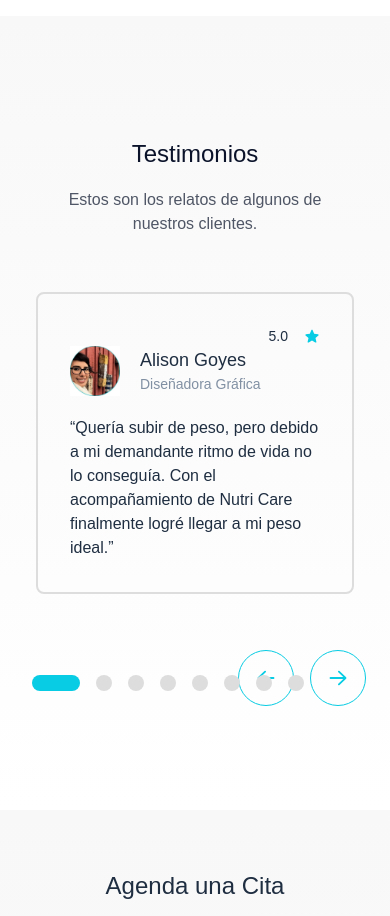
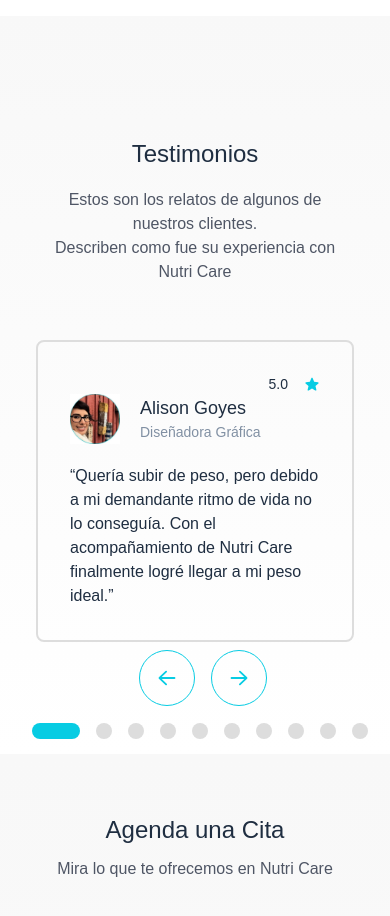
Before and after one commit to hpaulsalazar96/nutri-care-landing-page, a Next.js app: page / in a window 390 px wide. Shown: the part 2280-3196 px from the top of the page. Built offline with nearby package versions, Linux system fonts and the light colour scheme.

Commit message:
testimonial responsive fixed buttons position

```diff
--- a/components/Testimonial.tsx
+++ b/components/Testimonial.tsx
@@ -3,7 +3,7 @@
 import Slider from "react-slick"
 import Image from "next/image"
 import { StarIcon, ArrowLeftIcon, ArrowRightIcon, UserCircleIcon } from "@heroicons/react/20/solid";
-import { useMemo, useState } from "react"
+import { useEffect, useMemo, useState } from "react"
 import { testimonialsList } from "./utils/testimonialsList"
 import { ScrollAnimationWrapper } from "./misc/ScrollAnimationWrapper";
 import { motion } from "framer-motion";
@@ -47,6 +47,23 @@
     }
     const [sliderRef, setSliderRef] = useState<any>(null);
 
+    const [smallScreen, setSmallScreen] = useState(false);
+
+    useEffect(() => {
+        const updateScreenSize = () => {
+            if (window.innerWidth >= 720) {
+                setSmallScreen(false)
+            } else {
+                setSmallScreen(true)
+            }
+        }
+        updateScreenSize();
+        window.addEventListener('resize', updateScreenSize);
+        return () => {
+            window.removeEventListener('resize', updateScreenSize);
+        };
+    }, []);
+
     return (
         <>
             <div
@@ -59,19 +76,24 @@
                             <ScrollAnimationWrapper className={""}>
                                 <motion.h3
                                     variants={scrollAnimation}
-                                    className="text-2xl sm:text-3xl lg:text-4xl font-medium text-black-600 leading-normal w-9/12 sm: lg:w-4/12 mx-auto">
+                                    className="text-2xl sm:text-3xl lg:text-4xl font-medium text-nutricare-200 leading-normal w-9/12 sm: lg:w-4/12 mx-auto">
                                     Testimonios{" "}
                                 </motion.h3>
                                 <motion.p
                                     variants={scrollAnimation}
                                     className="leading-normal mx-auto mb-2 mt-4 w-10/12 sm:w-7/12 lg:w-6/12"
                                 >
-                                    Estos son los relatos de algunos de nuestros clientes.
+                                    Estos son los relatos de algunos de nuestros clientes. <br />
+                                        Describen como fue su experiencia con Nutri Care
                                 </motion.p>
                             </ScrollAnimationWrapper>
                         </div>
                         <ScrollAnimationWrapper className="w-full flex flex-col py-12">
                             <motion.div variants={scrollAnimation}>
+                                {
+                                    !smallScreen
+                                        ?
+                                        (<>
                                             <Slider
                                                 {...settings}
                                                 arrows={false}
@@ -133,6 +155,75 @@
                                                     </div>
                                                 </div>
                                             </div>
+                                        </>
+                                        )
+                                        :
+                                        (<>
+                                            <Slider
+                                                {...settings}
+                                                arrows={false}
+                                                ref={setSliderRef}
+                                                className="flex items-stretch justify-items-stretch"
+                                            >
+                                                {testimonialsList.map((listTestimonis, index) => (
+                                                    <div className="px-3 flex items-stretch" key={index}>
+                                                        <div className="border-2 border-gray-500 hover:border-nutricare-100 transition-all rounded-lg p-8 flex flex-col">
+                                                            <div className="flex flex-col xl:flex-row w-full items-stretch xl:items-center">
+                                                                <div className="flex order-2 xl:order-1">
+                                                                    {
+                                                                        listTestimonis.image
+                                                                            ?
+                                                                            <Image
+                                                                                src={listTestimonis.image}
+                                                                                height={50}
+                                                                                width={50}
+                                                                                alt="Icon People"
+                                                                            />
+                                                                            :
+                                                                            <UserCircleIcon className="h-12 w-12 text-nutricare-100" />
+                                                                    }
+
+                                                                    <div className="flex flex-col ml-5 text-left">
+                                                                        <p className="text-lg text-nutricare-200 capitalize">
+                                                                            {listTestimonis.name}
+                                                                        </p>
+                                                                        <p className="text-sm text-nutricare-300 capitalize">
+                                                                            {listTestimonis.career}
+                                                                        </p>
+                                                                    </div>
+                                                                </div>
+                                                                <div className="flex flex-none items-center ml-auto order-1 xl:order-2">
+                                                                    <p className="text-sm text-nutricare-200">{listTestimonis.rating}</p>
+                                                                    <span className="flex ml-4">
+                                                                        <StarIcon className="h-4 w-4 text-nutricare-100" />
+                                                                    </span>
+                                                                </div>
+                                                            </div>
+                                                            <p className="mt-5 text-left text-nutricare-200">“{listTestimonis.testimoni}”</p>
+                                                        </div>
+                                                    </div>
+                                                ))}
+                                            </Slider>
+                                            <div className="relative rigth-15 flex w-full items-center justify-center pt-2">
+                                                <div className="absolute flex justify-center w-auto mt-14">
+                                                    <div
+                                                        className="mx-4 flex items-center justify-center h-14 w-14 rounded-full bg-white border-nutricare-100 border hover:bg-nutricare-200 hover:text-white-500 hover:border-nutricare-200 transition-all text-nutricare-100 cursor-pointer"
+                                                        onClick={sliderRef?.slickPrev}
+                                                    >
+                                                        <ArrowLeftIcon className="h-6 w-6 " />
+                                                    </div>
+                                                    <div
+                                                        className="flex items-center justify-center h-14 w-14 rounded-full bg-white border-nutricare-100 border hover:bg-nutricare-200 hover:text-white-500 hover:border-nutricare-200 transition-all text-nutricare-100 cursor-pointer"
+                                                        onClick={sliderRef?.slickNext}
+                                                    >
+                                                        <ArrowRightIcon className="h-6 w-6" />
+                                                    </div>
+                                                </div>
+                                            </div>
+                                        </>
+                                        )
+                                }
+
                             </motion.div>
                         </ScrollAnimationWrapper>
 
--- a/components/utils/testimonialsList.js
+++ b/components/utils/testimonialsList.js
@@ -49,7 +49,7 @@
     },
     {
         name: "Carlos Rodríguez",
-        image: "/testimonials/cr.jpg",
+        image: "/testimonials/jp.jpg",
         career: "Ingeniero Civil",
         rating: "5.0",
         testimoni:
@@ -63,4 +63,20 @@
         testimoni:
             "El estres de la universidad afectó  a mi dieta, NutriCare me dio un enfoque realista y asequible para la nutrición. Perdí peso, me siento más concentrada y confiada.",
     },
+    {
+        name: "Laura Martínez",
+        image: "/testimonials/lm.jpg",
+        career: "Estudiante universitaria",
+        rating: "5.0",
+        testimoni:
+            "El estres de la universidad afectó  a mi dieta, NutriCare me dio un enfoque realista y asequible para la nutrición. Perdí peso, me siento más concentrada y confiada.",
+    },
+    {
+        name: "Laura Martínez",
+        image: "/testimonials/lm.jpg",
+        career: "Estudiante universitaria",
+        rating: "5.0",
+        testimoni:
+            "El estres de la universidad afectó  a mi dieta, NutriCare me dio un enfoque realista y asequible para la nutrición. Perdí peso, me siento más concentrada y confiada.",
+    },
 ]
```
Lines whose indentation alone changed are shown as unchanged.
